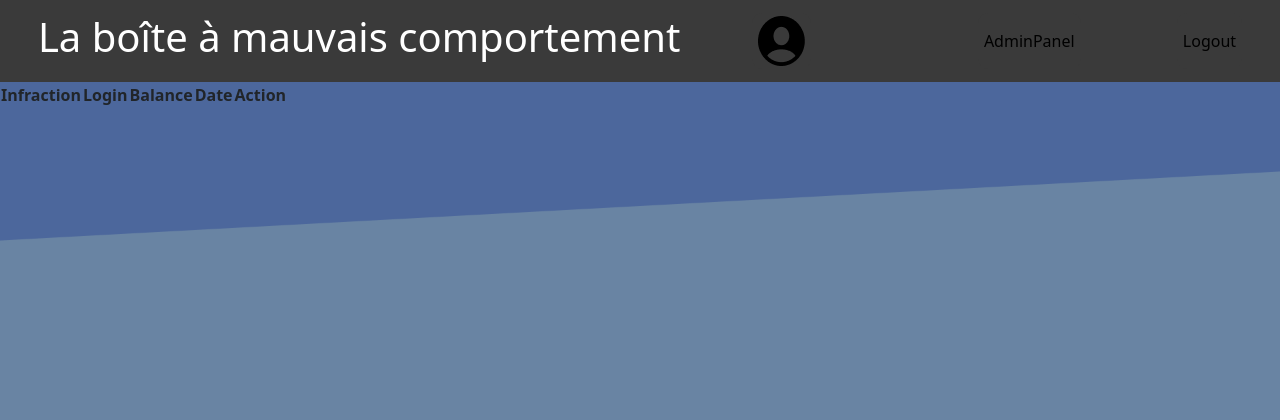
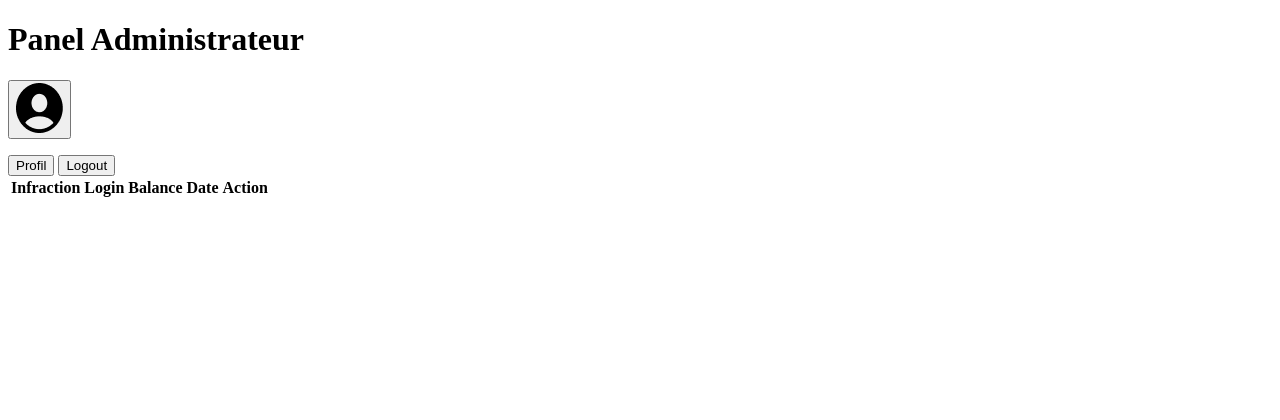
Before and after one commit to AlexandreMessuve/TP_Jurons, a PHP site: page /panelAdmin.php in a window 1280 px wide. Shown: the top 420 px of the page. Run offline with PHP 8.4, Linux system fonts and the light colour scheme; data that the repository does not hold is empty.

Commit message:
maj acceuil.php login.php panelAdmin.php

```diff
--- a/MVC/View/accueil.php
+++ b/MVC/View/accueil.php
@@ -17,7 +17,7 @@
     <?php session_start() ?>
 
     <?php
-    require '../Modele/auth.php';
+    require '../Modele/function.php';
     if (!est_connecte()) {
         header('Location: login.php');
         exit();
--- a/MVC/View/login.php
+++ b/MVC/View/login.php
@@ -1,6 +1,6 @@
 <?php session_start();
 
-require_once '../Modele/auth.php';
+require_once '../Modele/function.php';
 if (est_connecte()) {
     header ('Location: ../View/accueil.php');
 } ?>
@@ -25,7 +25,7 @@ if (est_connecte()) {
           </div>
 
           <div class="input-group">
-               <input required type="text" name="password" autocomplete="off" class="input">
+               <input required type="password" name="password" autocomplete="off" class="input">
                <label class="user-label">Password</label>
           </div>
 
--- a/MVC/View/panelAdmin.php
+++ b/MVC/View/panelAdmin.php
@@ -4,9 +4,7 @@
     <meta charset="UTF-8">
     <meta http-equiv="X-UA-Compatible" content="IE=edge">
     <meta name="viewport" content="width=device-width, initial-scale=1.0">
-    <link href="https://cdn.jsdelivr.net/npm/bootstrap@5.3.0-alpha1/dist/css/bootstrap.min.css" rel="stylesheet"
-          integrity="sha384-GLhlTQ8iRABdZLl6O3oVMWSktQOp6b7In1Zl3/Jr59b6EGGoI1aFkw7cmDA6j6gD" crossorigin="anonymous">
-    <link rel="stylesheet" href="../View/assets/css/tableauStyle.css">
+    <link rel="stylesheet" href="../View/assets/css/panelAdminStyle.css">
 
     <title>Document</title>
 </head>
@@ -16,10 +14,10 @@
 <div class="parent">
 
     <div class="div1">
-        <h1> La boîte à mauvais comportement </h1>
+        <h1> Panel Administrateur </h1>
         <button> <img src="../View/assets/img/profilIcone.png" alt=""></button>
         <p id="nomPrenom"></p>
-        <button id="btn">AdminPanel</button>
+        <button id="btn">Profil</button>
         <button id="btn2" onclick="logout()">Logout</button>
     </div>
 
@@ -43,13 +41,10 @@
     <div class="div4"> </div>
 </div>
 
-<script src="https://cdn.jsdelivr.net/npm/bootstrap@5.3.0-alpha1/dist/js/bootstrap.bundle.min.js"
-        integrity="sha384-w76AqPfDkMBDXo30jS1Sgez6pr3x5MlQ1ZAGC+nuZB+EYdgRZgiwxhTBTkF7CXvN"
+<script
+        src="https://code.jquery.com/jquery-3.6.3.min.js"
+        integrity="sha256-pvPw+upLPUjgMXY0G+8O0xUf+/Im1MZjXxxgOcBQBXU="
         crossorigin="anonymous"></script>
-<script
-    src="https://code.jquery.com/jquery-3.6.3.min.js"
-    integrity="sha256-pvPw+upLPUjgMXY0G+8O0xUf+/Im1MZjXxxgOcBQBXU="
-    crossorigin="anonymous"></script>
 <script type="text/javascript" src="assets/js/functions.js"></script>
 
 
```
